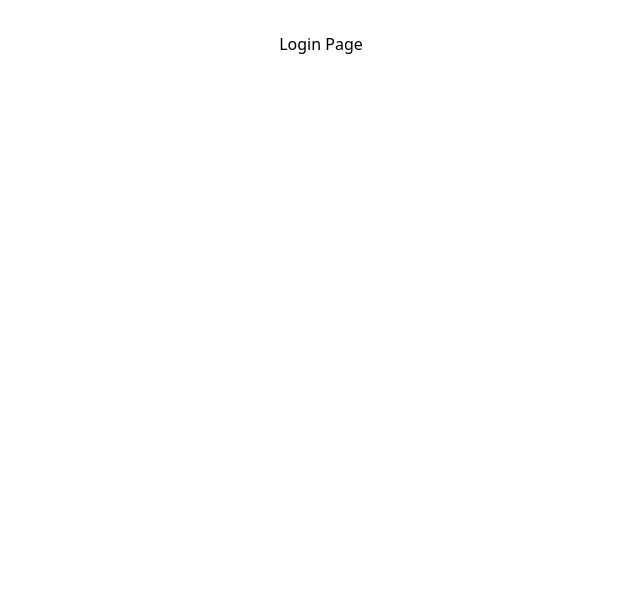
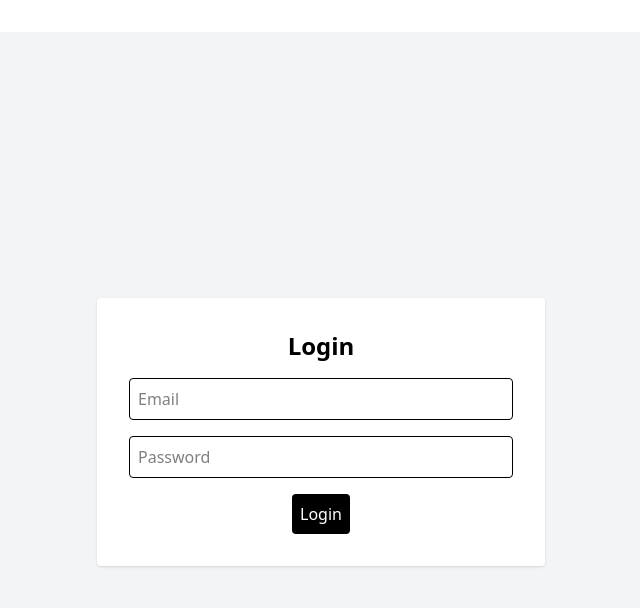
Before and after one commit to cmouli692/saas-project-platform, a React (Vite) app in the folder client/: page / in a window 1280 px wide. Shown: the top 608 px of the page, without its empty margins (319-959 px from the left). Built offline with nearby package versions, Linux system fonts and the light colour scheme.

Commit message:
Day 2: Login UI with useState validation and reusable components

```diff
--- /dev/null
+++ b/client/src/components/Input.jsx
@@ -0,0 +1,16 @@
+import React from "react";
+
+const Input = ({ type, name, value, onChange, placeholder }) => {
+  return (
+    <input
+      type={type}
+      name={name}
+      value={value}
+      onChange={onChange}
+      placeholder={placeholder}
+      className="w-full p-2 border rounded focus:outline-none focus:ring focus:ring-black"
+    />
+  );
+};
+
+export default Input;
--- a/client/src/pages/Login.jsx
+++ b/client/src/pages/Login.jsx
@@ -1,8 +1,63 @@
+import { useState ,useEffect } from "react";
+import Input from "../components/Input";
 
-const Login =() => {
-    return(
-        <div>Login Page</div>
-    )
-}
+const Login = () => {
+  const [form, setForm] = useState({
+    email: "",
+    password: "",
+  });
 
-export default Login
+  const [error, setError] = useState("");
+
+  const handleChange = (e) => {
+    console.log(e.target.value);
+    setForm((prev) => ({ ...prev, [e.target.name]: e.target.value }));
+  };
+
+  const handleSubmit = (e) => {
+    e.preventDefault();
+    if (!form.email || !form.password) {
+      setError("All fields are required");
+    }
+
+    setError("");
+  };
+
+  useEffect(() => {
+    console.log("Login page loaded")
+  } , [])
+
+  return (
+    <div className="h-screen flex items-center justify-center bg-gray-100">
+      <div className="w-full max-w-md bg-white p-8 rounded shadow">
+        <h1 className="text-2xl font-bold mb-4">Login</h1>
+        {error && <p className="text-red-500 mb-3">{error}</p>}
+
+        <form onSubmit={handleSubmit} className="space-y-4">
+          <Input
+            type="email"
+            name="email"
+            value={form.email}
+            onChange={handleChange}
+            placeholder="Email"
+          />
+          <Input
+            type="password"
+            name="password"
+            value={form.password}
+            onChange={handleChange}
+            placeholder="Password"
+          />
+          <button
+            type="submit"
+            className="bg-black text-white p-2 rounded hover:bg-gray-800 cursor-pointer"
+          >
+            Login
+          </button>
+        </form>
+      </div>
+    </div>
+  );
+};
+
+export default Login;
```
